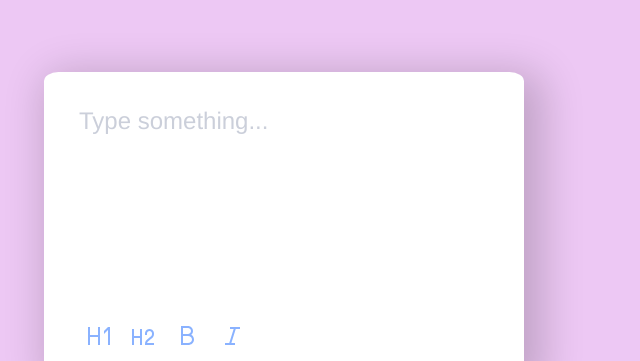
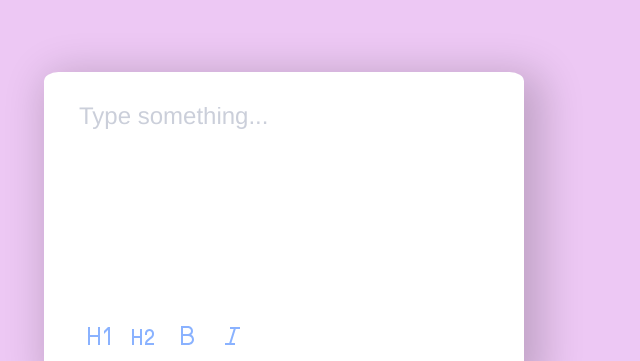
Before and after one commit to iDarush/wysiwig-task, a website built with webpack: page index.html in a window 1280 px wide. Shown: the part 178-539 px from the top of the page, 356-996 px from the left. Built offline with nearby package versions, Linux system fonts and the light colour scheme.

Commit message:
absolute size units for common blocks

```diff
--- a/styles/editor.css
+++ b/styles/editor.css
@@ -16,6 +16,8 @@
   max-height: 100%;
   overflow-y: scroll;
   color: #010101;
+  font-size: 16px;
+  line-height: 18px;
 }
 
 .editor .edit-area:empty::before {
```
